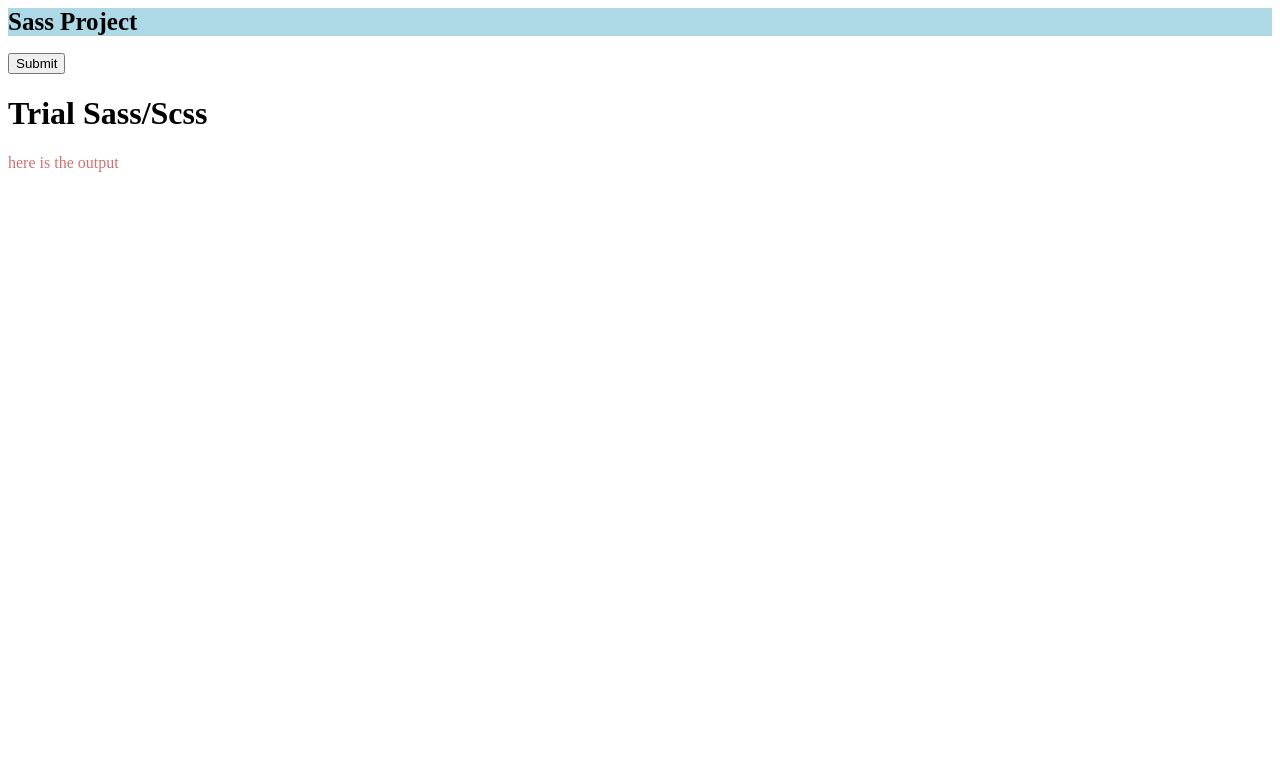
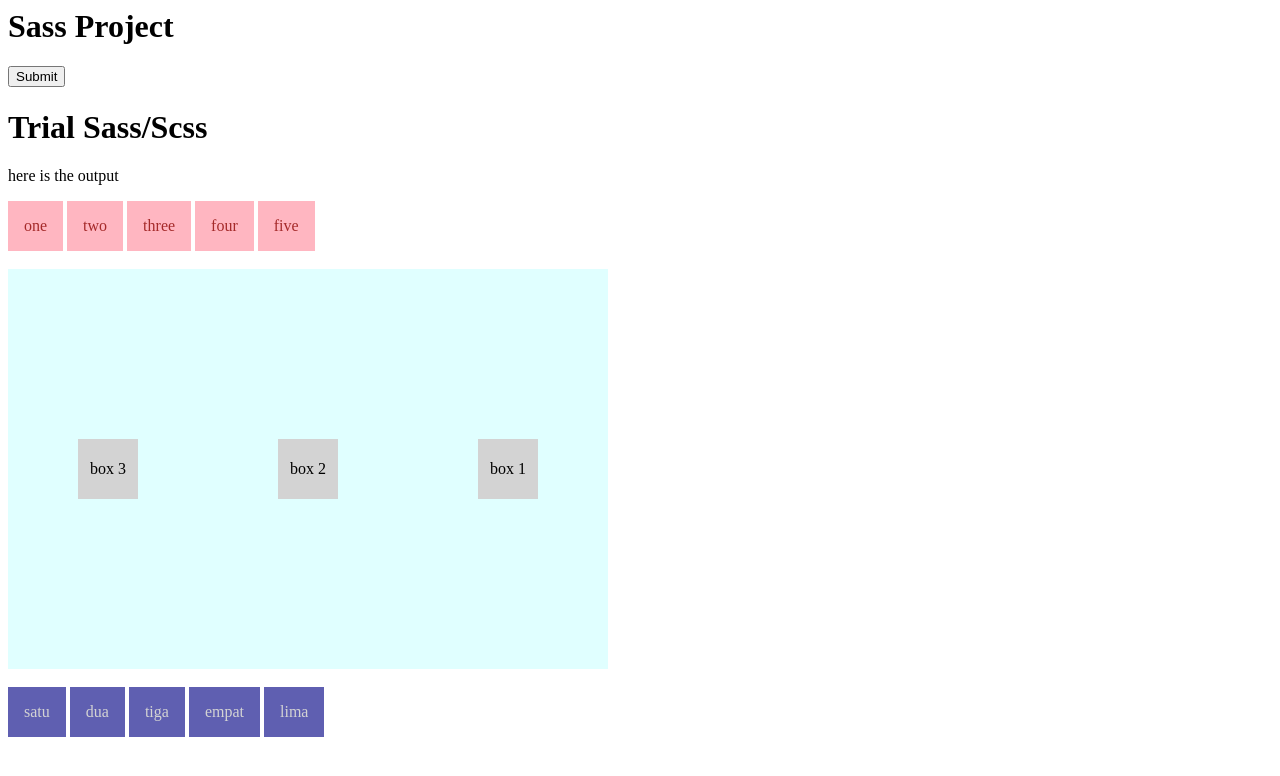
Before and after one commit to Rantikaayuning/learn-sass, a plain HTML site: page index.html in a window 1280 px wide. Drawn offline with Linux system fonts and the light colour scheme.

Commit message:
update add mixin and modules

```diff
--- a/index.html
+++ b/index.html
@@ -16,6 +16,31 @@
             <h1>Trial Sass/Scss</h1>
             <p>here is the output</p>
         </div>
+        <div class="header">
+            <ul>
+                <li>one</li>
+                <li>two</li>
+                <li>three</li>
+                <li>four</li>
+                <li>five</li>
+            </ul>
+            <br>
+            <div class="container">
+                <div class="box">box 1</div>
+                <div class="box">box 2</div>
+                <div class="box">box 3</div>
+            </div>
+        </div>
+        <br>
+        <div class="footer">
+            <ul>
+                <li>satu</li>
+                <li>dua</li>
+                <li>tiga</li>
+                <li>empat</li>
+                <li>lima</li>
+            </ul>
+        </div>
     </div>
 
 </body>
--- /dev/null
+++ b/styles/modules/_footer.scss
@@ -0,0 +1,8 @@
+.footer ul {
+  @include inline-list();
+  li {
+    background-color: rgb(95, 95, 177);
+    padding: 1em;
+    color: lightgrey;
+  }
+}
--- /dev/null
+++ b/styles/modules/_header.scss
@@ -0,0 +1,8 @@
+.header ul {
+  @include inline-list();
+  li {
+    background-color: lightpink;
+    padding: 1em;
+    color: brown;
+  }
+}
--- /dev/null
+++ b/styles/modules/_mixin.scss
@@ -0,0 +1,17 @@
+// argumen pada mixin
+// : default jika tanpa argumen
+@mixin flex-box($direction: row, $space: center) {
+  display: flex;
+  justify-content: $space;
+  align-items: center;
+  flex-direction: $direction;
+}
+
+@mixin inline-list {
+  margin: 0;
+  padding: 0;
+  list-style: none;
+  li {
+    display: inline-block;
+  }
+}
--- /dev/null
+++ b/styles/modules/_variable.scss
@@ -0,0 +1,2 @@
+$primaryColor: lightblue;
+$secondaryColor: rgb(207, 114, 114);
--- a/styles/style.scss
+++ b/styles/style.scss
@@ -1,15 +1,17 @@
-$primaryColor: lightblue;
-$secondaryColor: rgb(207, 114, 114);
+@import 'modules/mixin';
+@import 'modules/header';
+@import 'modules/footer';
 
-header {
-    background: $primaryColor;
-    h1 {
-        font-size: 25px;
-    }
+.container {
+  @include flex-box(row-reverse, space-around);
+  width: 600px;
+  height: 400px;
+  background-color: lightcyan;
+  .box {
+    width: 60px;
+    height: 60px;
+    background-color: lightgray;
+    text-align: center;
+    line-height: 60px;
+  }
 }
-
-.info {
-    p {
-        color: $secondaryColor;
-    }
-}
```
Also changed, not shown: styles/style.css, 1 other file.
